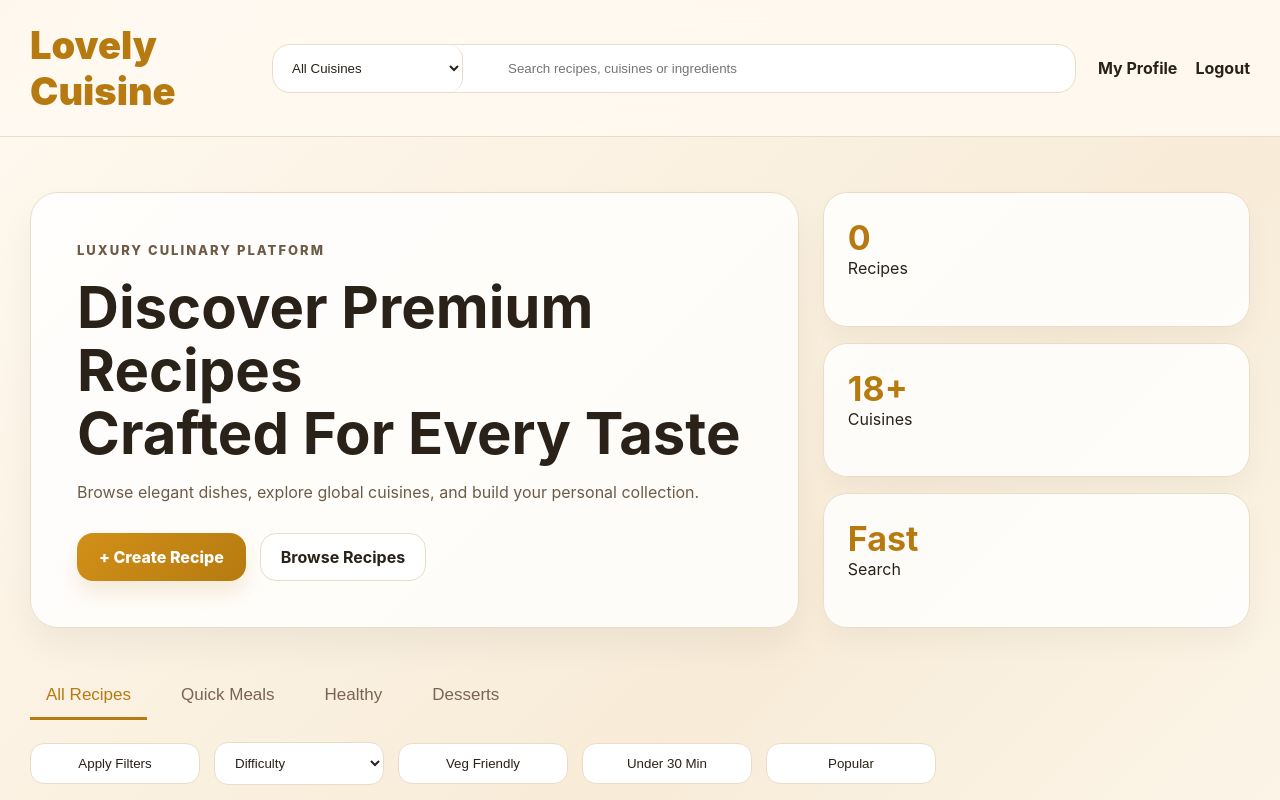
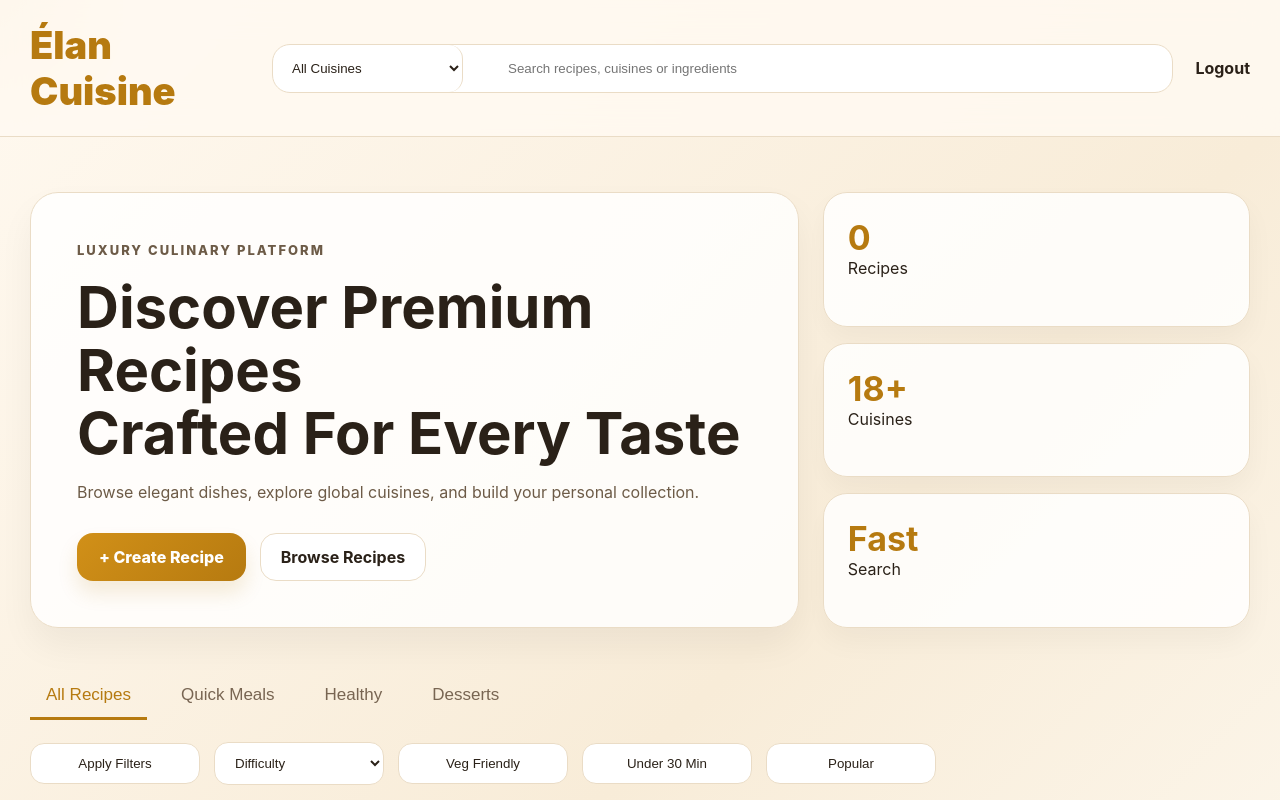
Before and after one commit to isssaac0/Recipe-Project, a website: page FrontEnd/index.html in a window 1280 px wide. Shown: the top 800 px of the page. Drawn offline with Linux system fonts and the light colour scheme; no server answers.

Commit message:
Updated HTML changes

```diff
--- a/FrontEnd/index.html
+++ b/FrontEnd/index.html
@@ -18,7 +18,7 @@
 <!-- ================= HEADER ================= -->
 <header class="topbar">
 
-<div class="logo">Lovely Cuisine</div>
+<div class="logo">Élan Cuisine</div>
 
 <div class="search-wrap">
 
@@ -39,7 +39,7 @@ placeholder="Search recipes, cuisines or ingredients"
 </div>
 
 <div class="top-actions">
-<a href="profile.html">My Profile</a>
+
 <a href="#" id="logoutBtn">Logout</a>
 </div>
 
```
